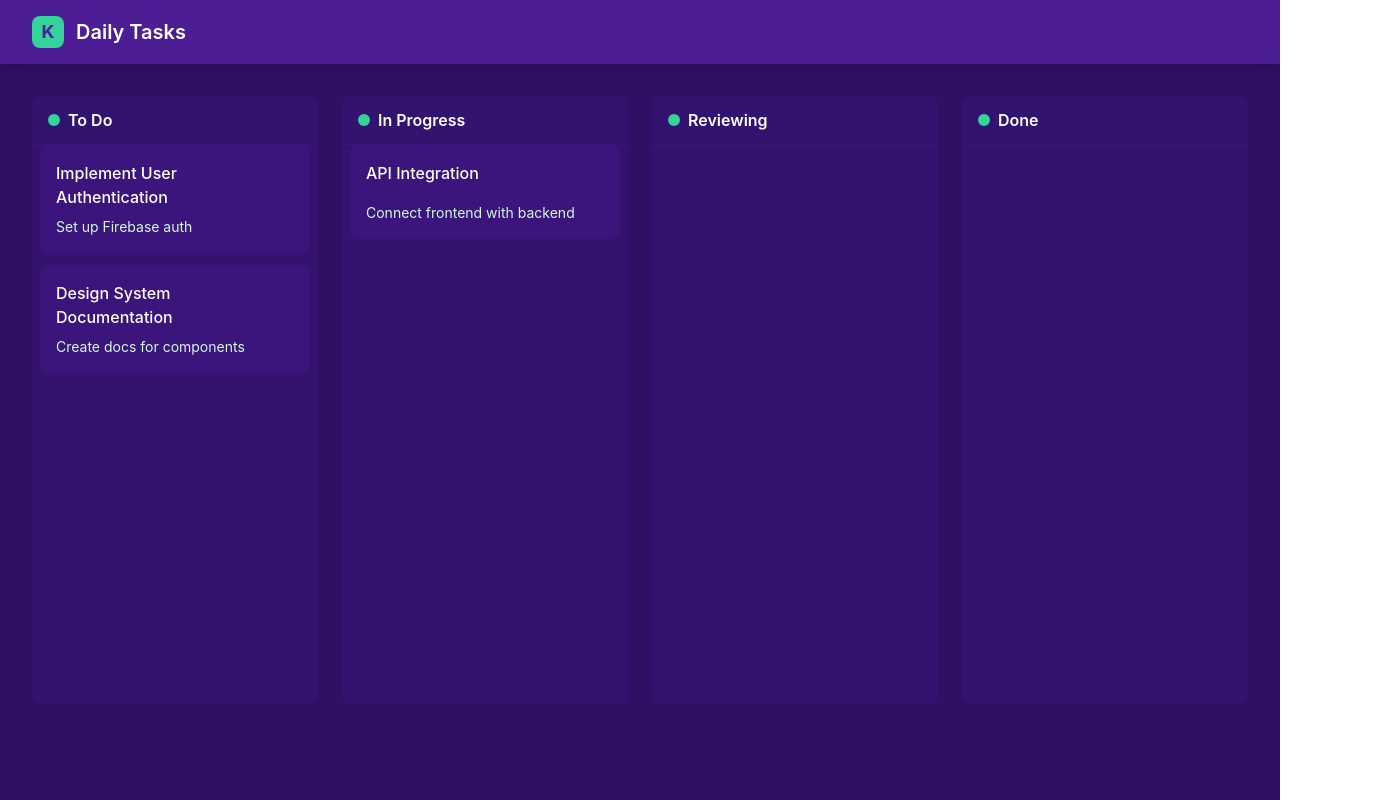
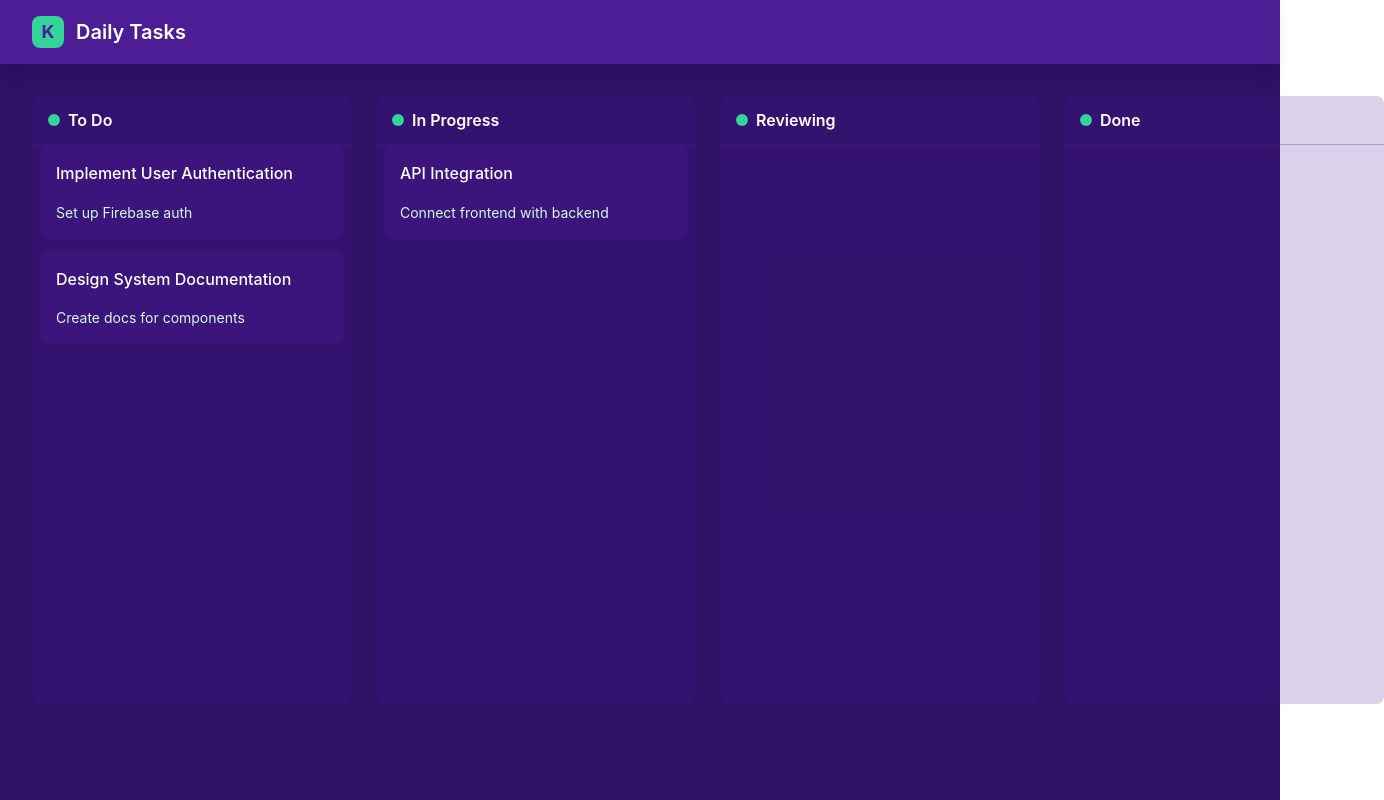
Before and after one commit to gerardrubiopullina/kanban, a React (Vite) app: page / in a window 1280 px wide. Shown: the whole page, 1384 px wide, since content can reach past the window. Built offline with nearby package versions, Linux system fonts and the light colour scheme.

Commit message:
drag and drop

```diff
--- a/package.json
+++ b/package.json
@@ -10,6 +10,8 @@
     "preview": "vite preview"
   },
   "dependencies": {
+    "@dnd-kit/core": "^6.3.1",
+    "@dnd-kit/sortable": "^10.0.0",
     "@emotion/react": "^11.14.0",
     "@emotion/styled": "^11.14.0",
     "@mui/icons-material": "^5.16.11",
--- a/src/KanbanApp.tsx
+++ b/src/KanbanApp.tsx
@@ -3,7 +3,9 @@ import Column from "./components/Column"
 import Header from "./components/Header"
 import TaskCard from "./components/TaskCard"
 import { TasksContext } from "./context/TasksContext";
-
+import { DndContext, DragEndEvent, DragOverEvent, useSensors, useSensor, PointerSensor } from "@dnd-kit/core";
+import { SortableContext, verticalListSortingStrategy } from "@dnd-kit/sortable";
+import { TaskStatus } from "./types";
 
 const columns = [
   { id: 'todo', title: 'To Do' },
@@ -15,33 +17,105 @@ const columns = [
 function KanbanApp() {
 
   const tasksContext = useContext(TasksContext);
-  if (!tasksContext) {
-    throw new Error('KanbanApp must be used within TasksProvider');
+  if (!tasksContext) throw new Error('Tasks Context not found.');
+
+  const { tasks, moveTask, reorderTasks } = tasksContext;
+
+  const sensors = useSensors(
+    useSensor(PointerSensor, {
+      activationConstraint: {
+        distance: 10
+      },
+    })
+  );
+
+  const handleDragOver = (event: DragOverEvent) => {
+    const { active, over } = event;
+    if (!over) return;
+
+    const activeId = active.id;
+    const overId = over.id;
+    const activeTask = tasks.find(t => t.id === Number(activeId));
+    const overTask = tasks.find(t => t.id === Number(overId));
+
+    if (!activeTask) return;
+
+    //task over a different column from the original
+    if (over.data?.current?.type === 'column') {
+      const newStatus = over.id as TaskStatus;
+      if (activeTask.status !== newStatus) {
+        moveTask(Number(activeId), newStatus);
       }
-  const { tasks } = tasksContext;
+    }
+    //task over a different task
+    else if (overTask && activeTask.status !== overTask.status) {
+      moveTask(Number(activeId), overTask.status);
+    }
+  };
+
+  const handleDragEnd = (event: DragEndEvent) => {
+    const { active, over } = event;
+    if (!over) return;
+
+    const activeId = Number(active.id);
+    const overId = Number(over.id);
+
+    const activeTask = tasks.find(t => t.id === activeId);
+    if (!activeTask) return;
+
+    if (over.data?.current?.type === 'column') {
+      const newStatus = over.id as TaskStatus;
+      const targetStatusTasks = tasks.filter(t => t.status === newStatus);
+      reorderTasks(activeId, newStatus, targetStatusTasks.length);
+    } else {
+      const overTask = tasks.find(t => t.id === overId);
+      if (!overTask) return;
+
+      const targetStatusTasks = tasks.filter(t => t.status === overTask.status);
+      const overIndex = targetStatusTasks.findIndex(t => t.id === overId);
+      reorderTasks(activeId, overTask.status, overIndex);
+    }
+  };
 
   return (
     <div className="min-h-screen bg-background">
       <Header />
       <main className="max-w-7xl mx-auto px-4 sm:px-6 lg:px-8 py-8">
-        <div className="flex gap-6 overflow-x-auto pb-4">
+        <DndContext
+          sensors={sensors}
+          onDragOver={handleDragOver}
+          onDragEnd={handleDragEnd}
+        >
+          <div className="flex gap-6 pb-4">
             {columns.map(column => (
-            <Column key={column.id} title={column.title}>
+              <div key={column.id} id={column.id} className="flex-1">
+                <Column
+                  title={column.title}
+                  droppableId={column.id}
+                >
+                  <SortableContext
+                    items={tasks.filter(task => task.status === column.id).map(t => t.id)}
+                    strategy={verticalListSortingStrategy}
+                  >
                     {tasks
                       .filter(task => task.status === column.id)
-                .map(task => (
+                      .map((task) => (
                         <TaskCard
                           key={task.id}
+                          id={task.id}
                           title={task.title}
                           description={task.description}
                         />
                       ))}
+                  </SortableContext>
                 </Column>
+              </div>
             ))}
           </div>
+        </DndContext>
       </main>
     </div>
-  )
+  );
 }
 
 export default KanbanApp
--- a/src/components/Column.tsx
+++ b/src/components/Column.tsx
@@ -1,21 +1,33 @@
 import { ReactNode } from "react";
-
+import { useDroppable } from "@dnd-kit/core";
 
 interface ColumnProps {
     title: string;
+    droppableId: string;
     children?: ReactNode;
 }
 
-const Column = ({ title, children }: ColumnProps) => {
+const Column = ({ title, droppableId, children }: ColumnProps) => {
+
+    const { setNodeRef } = useDroppable({
+        id: droppableId,
+        data: {
+            type: 'column'
+        }
+    });
+
     return (
-        <div className="bg-primary/20 w-80 h-[calc(100vh-12rem)] flex flex-col rounded-lg">
+        <div
+            ref={setNodeRef}
+            className="bg-primary/20 w-80 h-[calc(100vh-12rem)] flex flex-col rounded-lg"
+        >
             <div className="px-4 py-3 border-b border-primary/30">
                 <h3 className="text-text-primary font-semibold flex items-center gap-2">
                     <div className="h-3 w-3 rounded-full bg-accent" />
                     {title}
                 </h3>
             </div>
-            <div className="flex-1 overflow-auto px-2">
+            <div className="flex-1 px-2">
                 {children}
             </div>
         </div>
--- a/src/components/TaskCard.tsx
+++ b/src/components/TaskCard.tsx
@@ -1,19 +1,43 @@
-import { MoreVert } from '@mui/icons-material';
-
+import { useSortable } from "@dnd-kit/sortable";
+import { CSS } from "@dnd-kit/utilities";
+import { MoreVert } from "@mui/icons-material";
 
 interface TaskCardProps {
+    id: number;
     title: string;
     description?: string;
 }
 
-const TaskCard = ({ title, description }: TaskCardProps) => {
+const TaskCard = ({ id, title, description }: TaskCardProps) => {
+    const {
+        attributes,
+        listeners,
+        setNodeRef,
+        transform,
+        transition
+    } = useSortable({ id });
+
+    const style = {
+        transform: CSS.Transform.toString(transform),
+        transition
+    };
+
     return (
-        <div className="bg-primary/30 rounded-lg p-4 mb-3 group hover:bg-primary/40 transition-colors">
+        <div
+            ref={setNodeRef}
+            style={style}
+            {...attributes}
+            {...listeners}
+            className="bg-primary/30 rounded-lg p-4 mb-3 group hover:bg-primary/40 transition-colors cursor-grab active:cursor-grabbing"
+        >
             <div className="flex justify-between items-start">
                 <h4 className="text-text-primary font-medium">{title}</h4>
                 <div className="flex gap-1 opacity-0 group-hover:opacity-100 transition-opacity">
-                    <button className="p-1 hover:bg-primary/40 rounded">
-                        <MoreVert className="h-3 w-3 text-text-secondary" />
+                    <button
+                        className="p-1 hover:bg-primary/40 rounded"
+                        onClick={(e) => e.stopPropagation()}
+                    >
+                        <MoreVert className="h-3 w-3 text-text-secondary"/>
                     </button>
                 </div>
             </div>
--- a/src/context/TasksContext.tsx
+++ b/src/context/TasksContext.tsx
@@ -6,6 +6,7 @@ interface TasksContextType {
     tasks: Task[];
     addTask: (title: string, description?: string) => void;
     moveTask: (taskId: number, newStatus: TaskStatus) => void;
+    reorderTasks: (taskId: number, newStatus: TaskStatus, newIndex: number) => void;
 }
 
 export const TasksContext = createContext<TasksContextType | undefined>(undefined);
--- a/src/context/TasksProvider.tsx
+++ b/src/context/TasksProvider.tsx
@@ -4,7 +4,6 @@ import { TasksContext } from "./TasksContext";
 
 
 export function TasksProvider({ children }: { children: ReactNode }) {
-
     const [tasks, setTasks] = useState<Task[]>([
         { id: 1, title: "Implement User Authentication", description: "Set up Firebase auth", status: "todo" },
         { id: 2, title: "Design System Documentation", description: "Create docs for components", status: "todo" },
@@ -18,12 +17,30 @@ export function TasksProvider({ children }: { children: ReactNode }) {
 
     const moveTask = (taskId: number, newStatus: TaskStatus) => {
         setTasks(tasks.map(task =>
-        task.id === taskId ? { ...task, status: newStatus } : task
+            task.id === taskId
+                ? { ...task, status: newStatus }
+                : task
         ));
     };
 
+    const reorderTasks = (taskId: number, newStatus: TaskStatus, newIndex: number) => {
+        const taskToMove = tasks.find(t => t.id === taskId);
+        if (!taskToMove) return;
+
+        const newTasks = tasks.filter(t => t.id !== taskId);
+        const targetStatusTasks = newTasks.filter(t => t.status === newStatus);
+
+        taskToMove.status = newStatus;
+        targetStatusTasks.splice(newIndex, 0, taskToMove);
+
+        setTasks([
+            ...newTasks.filter(t => t.status !== newStatus),
+            ...targetStatusTasks
+        ]);
+    };
+
     return (
-        <TasksContext.Provider value={{ tasks, addTask, moveTask }}>
+        <TasksContext.Provider value={{ tasks, addTask, moveTask, reorderTasks }}>
             {children}
         </TasksContext.Provider>
     );
```
Also changed, not shown: 1 other file (tests, documents, lock files or other folders). Lines whose indentation alone changed are shown as unchanged.
